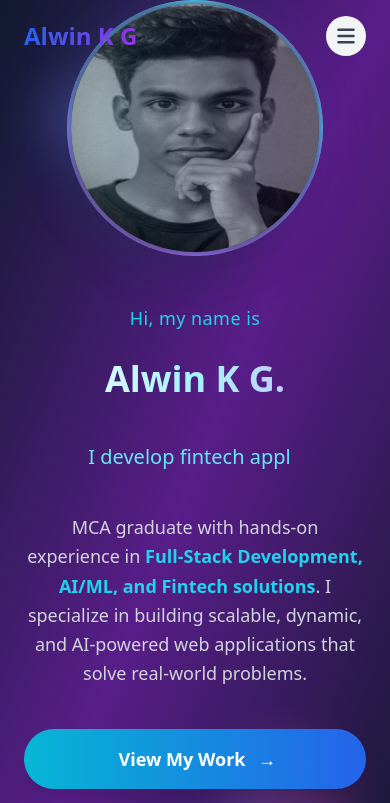
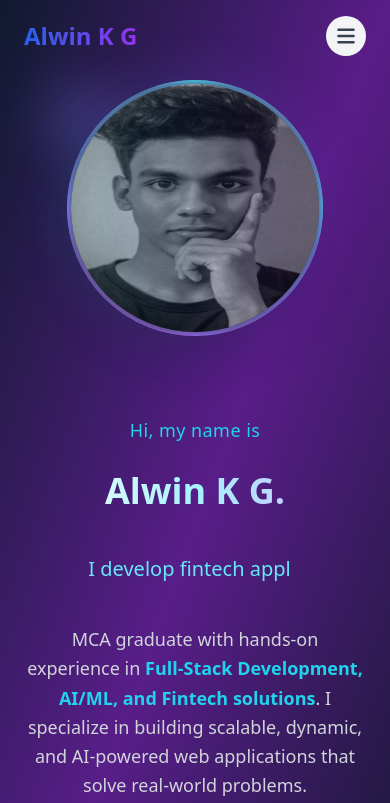
Before and after one commit to Alwinkg7/MyPortfolio2, a React (Create React App) app: page / in a window 390 px wide. Shown: the top 803 px of the page. Built offline with nearby package versions, Linux system fonts and the light colour scheme; what lightswind would draw is missing.

Commit message:
minor update

```diff
--- a/src/components/Hero.tsx
+++ b/src/components/Hero.tsx
@@ -4,7 +4,7 @@ import profilePic from "../assets/portfolio1.jpg";
 
 const Hero = () => {
   return (
-    <section className="min-h-screen flex flex-col-reverse lg:flex-row items-center justify-center gap-12 px-6 bg-gradient-to-br from-slate-900 via-purple-900 to-slate-900 text-white relative overflow-hidden">
+    <section className="min-h-screen flex flex-col-reverse lg:flex-row items-center justify-center gap-12 px-6 bg-gradient-to-br from-slate-900 via-purple-900 to-slate-900 text-white relative overflow-hidden pt-20 lg:pt-0">
       {/* Background Effects */}
       <div className="absolute inset-0 opacity-20">
         <div className="w-full h-full bg-gradient-to-r from-blue-500/10 to-purple-500/10"></div>
@@ -174,7 +174,7 @@ const Hero = () => {
         initial={{ opacity: 0, scale: 0.8, rotateY: -15 }}
         animate={{ opacity: 1, scale: 1, rotateY: 0 }}
         transition={{ delay: 0.8, duration: 1.0 }}
-        className="lg:flex-1 flex justify-center relative z-10"
+        className="lg:flex-1 flex justify-center relative z-10 mb-8 lg:mb-0"
       >
         <div className="relative">
           <motion.div
```
